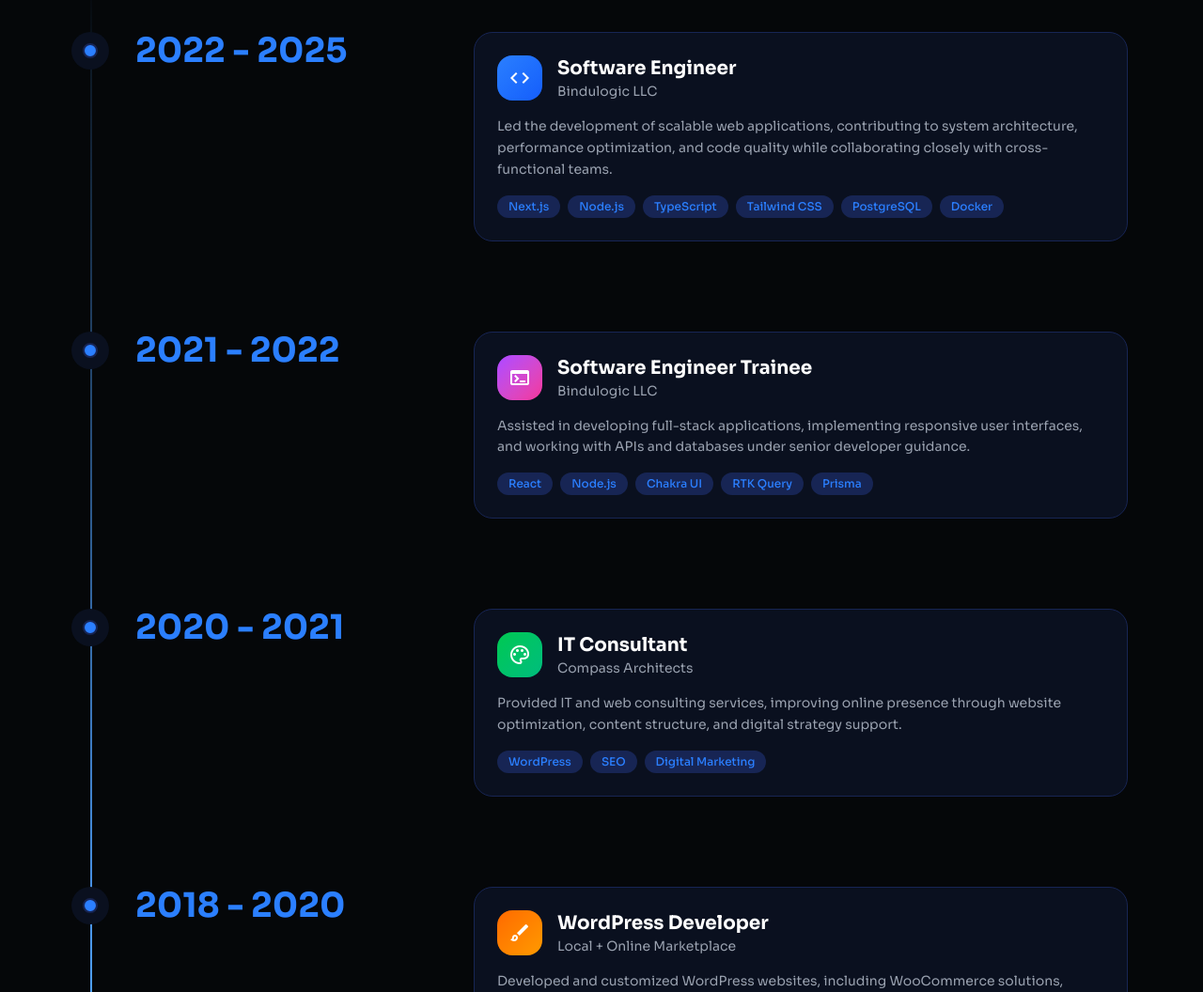
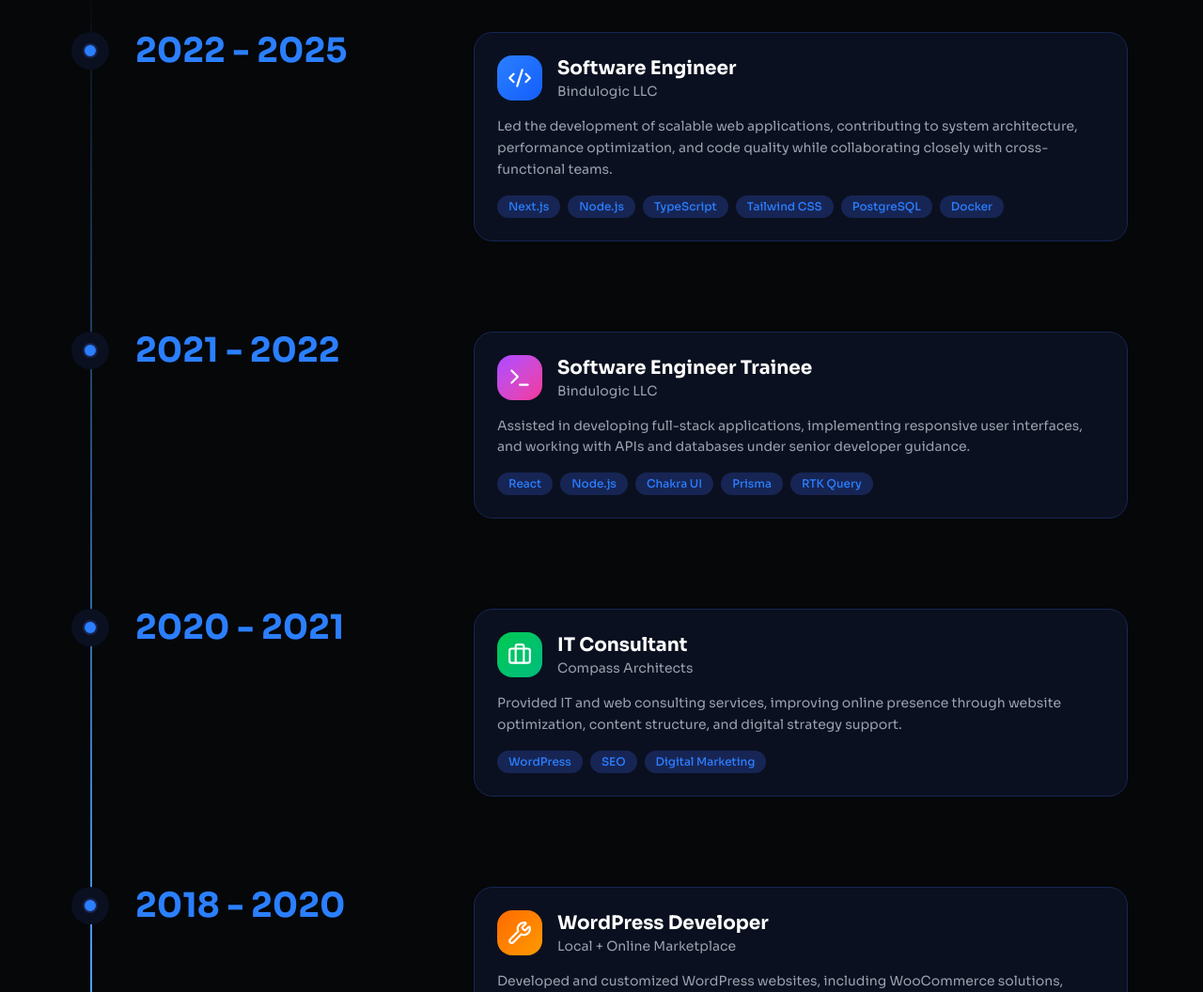
Before and after one commit to samiul-sheikh/samiul-sheikh, a Next.js app: page / in a window 1280 px wide. Shown: the part 4007-5063 px from the top of the page at 94% size. Built offline with nearby package versions, Linux system fonts and the light colour scheme.

Commit message:
updated resume section  icon and description

```diff
--- a/components/sections/ResumeSection.tsx
+++ b/components/sections/ResumeSection.tsx
@@ -1,6 +1,8 @@
 "use client";
 
 import { Timeline } from "@/components/ui/timeline";
+import { Code2, Terminal, Briefcase, Wrench, } from "lucide-react";
+
 
 const experienceData = [
     {
@@ -9,7 +11,7 @@ const experienceData = [
             <div className="bg-card p-6 rounded-[20px] border border-secondary">
                 <div className="flex items-center gap-4 mb-4">
                     <div className="w-12 h-12 bg-gradient-to-br from-primary to-blue-600 rounded-xl flex items-center justify-center">
-                        <span className="material-symbols-outlined text-white text-2xl">code</span>
+                        <Code2 size={26} className="text-white" />
                     </div>
                     <div>
                         <h4 className="text-xl font-bold text-white">Software Engineer</h4>
@@ -37,7 +39,7 @@ const experienceData = [
             <div className="bg-card p-6 rounded-[20px] border border-secondary">
                 <div className="flex items-center gap-4 mb-4">
                     <div className="w-12 h-12 bg-gradient-to-br from-purple-500 to-pink-500 rounded-xl flex items-center justify-center">
-                        <span className="material-symbols-outlined text-white text-2xl">terminal</span>
+                        <Terminal size={26} className="text-white" />
                     </div>
                     <div>
                         <h4 className="text-xl font-bold text-white">Software Engineer Trainee</h4>
@@ -53,8 +55,8 @@ const experienceData = [
                     <span className="px-3 py-1 rounded-full bg-secondary text-primary text-xs font-medium">React</span>
                     <span className="px-3 py-1 rounded-full bg-secondary text-primary text-xs font-medium">Node.js</span>
                     <span className="px-3 py-1 rounded-full bg-secondary text-primary text-xs font-medium">Chakra UI</span>
+                    <span className="px-3 py-1 rounded-full bg-secondary text-primary text-xs font-medium">Prisma</span>
                     <span className="px-3 py-1 rounded-full bg-secondary text-primary text-xs font-medium">RTK Query</span>
-                    <span className="px-3 py-1 rounded-full bg-secondary text-primary text-xs font-medium">Prisma</span>
                 </div>
             </div>
         ),
@@ -65,7 +67,7 @@ const experienceData = [
             <div className="bg-card p-6 rounded-[20px] border border-secondary">
                 <div className="flex items-center gap-4 mb-4">
                     <div className="w-12 h-12 bg-gradient-to-br from-green-500 to-emerald-500 rounded-xl flex items-center justify-center">
-                        <span className="material-symbols-outlined text-white text-2xl">palette</span>
+                        <Briefcase size={26} className="text-white" />
                     </div>
                     <div>
                         <h4 className="text-xl font-bold text-white">IT Consultant</h4>
@@ -90,7 +92,7 @@ const experienceData = [
             <div className="bg-card p-6 rounded-[20px] border border-secondary">
                 <div className="flex items-center gap-4 mb-4">
                     <div className="w-12 h-12 bg-gradient-to-br from-orange-500 to-amber-500 rounded-xl flex items-center justify-center">
-                        <span className="material-symbols-outlined text-white text-2xl">brush</span>
+                        <Wrench size={26} className="text-white" />
                     </div>
                     <div>
                         <h4 className="text-xl font-bold text-white">WordPress Developer</h4>
```
